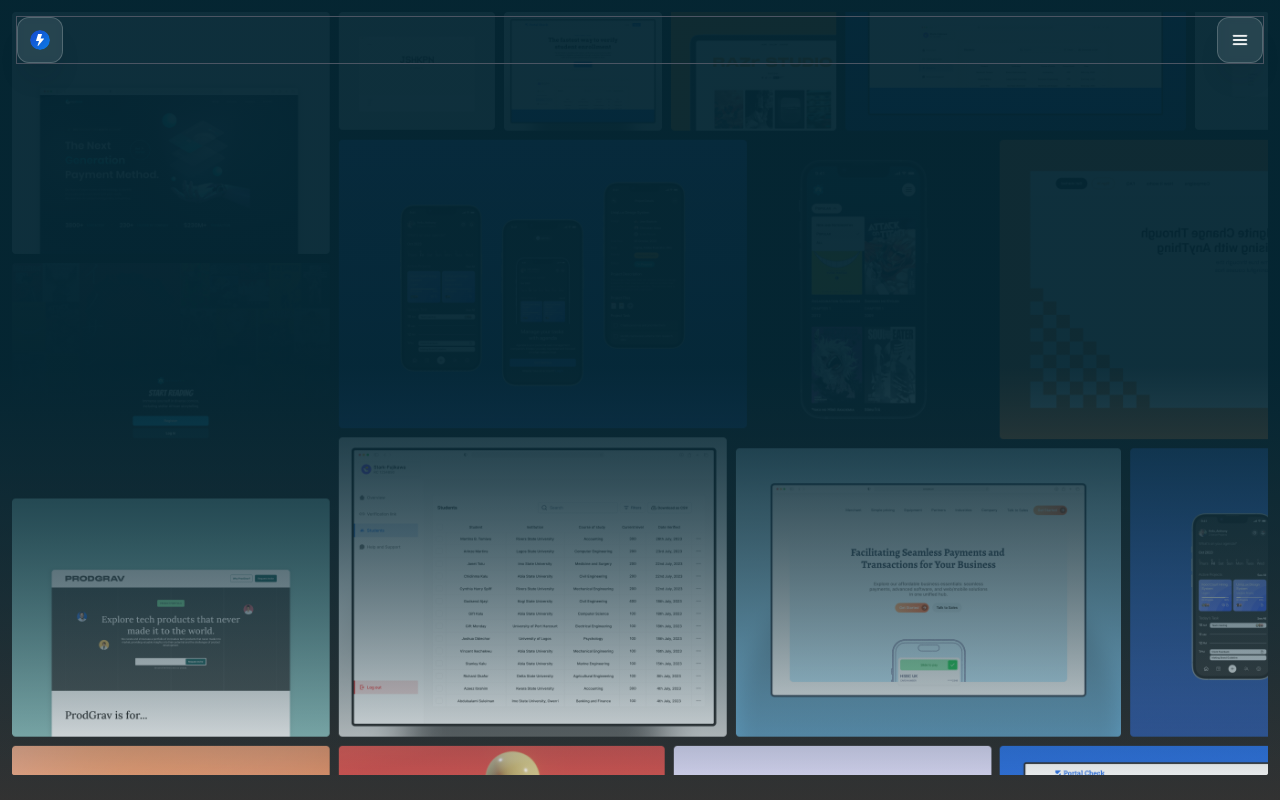
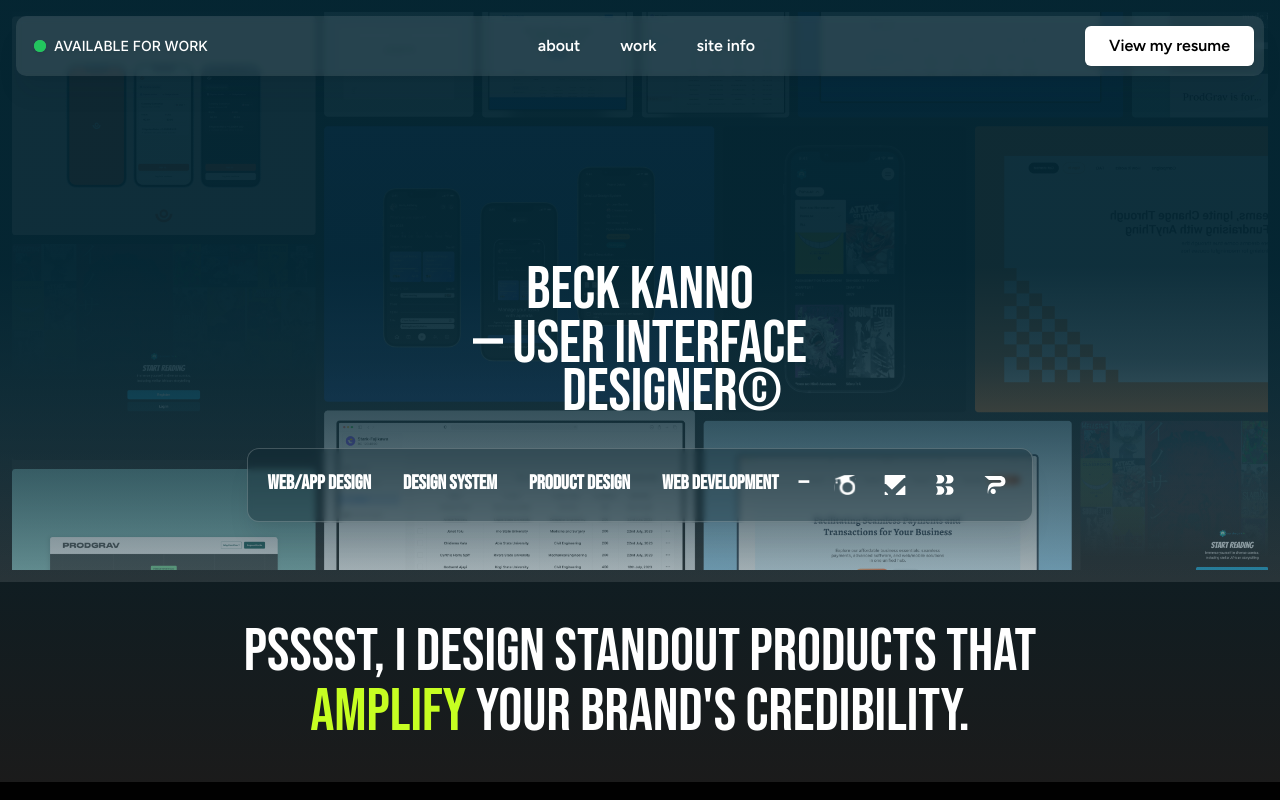
Before and after one commit to altBeck/noble, a React (Vite) app: page / in a window 1280 px wide. Built offline with nearby package versions, Linux system fonts and the light colour scheme.

Commit message:
update-header

```diff
--- a/src/components/header/Header.tsx
+++ b/src/components/header/Header.tsx
@@ -2,12 +2,13 @@ import och from "../../assets/img/och-logo.svg";
 import brz from "../../assets/img/breezr-logo.svg";
 import pc from "../../assets/img/pc-logo.svg";
 import pup from "../../assets/img/puplar.svg";
+import { Link } from "react-router-dom";
 
 
 const Header = () => {
   return (
     <div className="text-center">
-      <div className="work w-[68%] bigPhone:w-[226px] py-2.5 uppercase">
+      <div className="work w-[68%] bigPhone:w-[226px] py-2.5 uppercase md:hidden">
         <p className="ml-4 flex items-center m-0 md:pb-0 space-x-2">
           <span className="relative flex h-3 w-3">
             <span className="animate-ping absolute inline-flex h-full w-full rounded-full bg-green-400 opacity-75"></span>
@@ -18,14 +19,77 @@ const Header = () => {
         </p>
       </div>
 
-      <div className="font-display mx-auto text-5xl text-white mt-8">
-        <h1 className="text-left">beck kanno</h1>
+      <div className="font-display mx-auto text-5xl md:text-6xl text-white mt-8 md:mt-0">
+        <h1 className="text-left md:text-center">beck kanno</h1>
           <h1 className="leading-[3rem]">— user interface <br /><span className="ml-16">designer©</span>
         </h1>
       </div>
 
-      <div className="font-body uppercase mx-auto mt-8 body p-5">
-        <div className="grid font-medium grid-cols-2 gap-4 text-[15px]">
+      <div
+        className="hidden md:flex md:flex-col w-fit mx-auto "
+      >
+        <div
+          className="uppercase mx-auto mt-8 body-work p-5 flex align-middle  space-x-5"
+        >
+          <div className="font-bold flex gap-8 text-xl font-display">
+            <p>web/app design</p>
+            <p>design system</p>
+            <p>product design</p>
+            <p>web development</p>
+          </div>
+
+          <p className="font-bold gap-8 text-xl font-display">—</p>
+
+          <div className="flex space-x-4">
+            <Link to="https://onlinecoursehost.com"
+              className="p-1.5 hover:rounded-[4px] m-auto hover:bg-[#fff2] hover:transition-colors hover:duration-300 hover:ease-out"
+            >
+              <img
+                src={och}
+                alt="OnlineCourseHost.Com logo"
+                width={22}
+                height={22}
+              />
+            </Link>
+
+            <Link to="https://portal-check.vercel.app"
+              className="p-1.5 hover:rounded-[4px] m-auto hover:bg-[#fff2] hover:transition-colors hover:duration-300 hover:ease-out"
+            >
+              <img
+                src={pc}
+                alt="Portal Check logo"
+                width={22}
+                height={22}
+              />
+            </Link>
+
+            <Link to="https://breeze.africa/"
+              className="p-1.5 hover:rounded-[4px] m-auto hover:bg-[#fff2] hover:transition-colors hover:duration-300 hover:ease-out"
+            >
+              <img
+                src={brz}
+                alt="Breeze logo"
+                width={22}
+                height={22}
+              />
+            </Link>
+
+            <Link to="https://puplar.com"
+              className="p-1.5 hover:rounded-[4px] m-auto hover:bg-[#fff2] hover:transition-colors hover:duration-300 hover:ease-out"
+            >
+            <img
+              src={pup}
+              alt="Puplar logo"
+              width={22}
+              height={22}
+            />
+            </Link>
+          </div>
+        </div>
+      </div>
+
+      <div className="font-body uppercase mx-auto mt-8 body p-5 md:hidden">
+        <div className="grid font-semibold grid-cols-2 gap-4 text-[15px] font-nav">
           <p>web/app design</p>
           <p>design system</p>
           <p>product design</p>
@@ -34,7 +98,7 @@ const Header = () => {
       </div>
 
 
-      <div className="flex body-work mx-auto justify-center space-x-4 w-[45%] p-2.5 mt-3">
+      <div className="flex body-work mx-auto justify-center md:hidden space-x-4 w-[45%] p-2.5 mt-3">
         <img
           src={och}
           alt="OnlineCourseHost.Clogo"
--- a/src/components/navbar/Navbar.tsx
+++ b/src/components/navbar/Navbar.tsx
@@ -35,8 +35,61 @@ const Navbar = () => {
 
   return (
     <nav className="font-body px-4 py-4 fixed w-full z-20 top-0 left-0">
-      <div className="flex container flex-wrap justify-between mx-auto md:border md:border-gray-600">
-        <div className="rounded-xl border border-regal-300 bg-regal-200 p-3 gap-2.5 point">
+
+      {/* DESKTOP VIEW */}
+      <div className="flex container flex-wrap justify-between mx-auto">
+
+        <div
+          className="hidden md:flex justify-between p-2.5 w-full bg-[#ffffff1a] point rounded-[10px] drop-shadow-md"
+        >
+          <p className="pl-2 flex items-center m-0 md:pb-0 space-x-2">
+            <span className="relative flex h-3 w-3">
+              <span className="animate-ping absolute inline-flex h-full w-full rounded-full bg-green-400 opacity-75"></span>
+              <span className="relative inline-flex rounded-full h-3 w-3 bg-green-500"></span>
+            </span>
+            <span className="font-medium !text-white text-sm uppercase">Available for work
+            </span>
+          </p>
+
+          <div
+          className="list-none flex flex-row align-middle justify-center space-x-2"
+          >
+            <Link
+              to="/about"
+              className="px-4 py-2 hover:rounded-[4px] font-nav font-semibold m-auto hover:bg-[#fff2] hover:transition-colors hover:duration-300 hover:ease-out"
+            >
+              about
+            </Link>
+
+            <Link
+              to="/work"
+              className="px-4 py-2 hover:rounded-[4px] font-nav font-semibold m-auto hover:bg-[#fff2] hover:transition-colors hover:duration-300 hover:ease-out"
+            >
+              work
+            </Link>
+
+            <Link
+              to="/site-info"
+              className="px-4 py-2 hover:rounded-[4px] font-nav font-semibold m-auto hover:bg-[#fff2] hover:transition-colors hover:duration-300 hover:ease-out"
+            >
+              site info
+            </Link>
+
+          </div>
+
+          <button
+            className="p-2 px-6 rounded-md font-semibold font-nav text-base bg-white text-black"
+          >
+            <Link
+              to="https://drive.google.com/file/d/1hRKMXlBzwAMaPTp5xisGXGLnPGM-uab1/view?usp=sharing"
+              target="_blank">
+              View my resume
+            </Link>
+          </button>
+        </div>
+
+
+        <div className="rounded-xl border border-regal-300 bg-regal-200 p-3 gap-2.5 point md:hidden">
           <Link
             to="/"
             >
@@ -49,7 +102,7 @@ const Navbar = () => {
 
         <div
           onClick={toggleMenu}
-          className="rounded-xl border border-regal-300 bg-regal-200 p-3 gap-2.5 point"
+          className="md:hidden rounded-xl border border-regal-300 bg-regal-200 p-3 gap-2.5 point"
         >
           <img
             src={menuOpen ? close : menu}
@@ -127,7 +180,6 @@ const Navbar = () => {
                   </span>
                 </Link>
               </li>
-
 
               <div>
                 <div className="mt-4 py-2.5 pl-3 hover:rounded-lg hover:bg-black">
--- a/src/index.css
+++ b/src/index.css
@@ -1,4 +1,4 @@
-@import url('https://fonts.googleapis.com/css2?family=Bebas+Neue&family=Inter:wght@300;400;500;600;700;800;900&display=swap');
+@import url('https://fonts.googleapis.com/css2?family=Bebas+Neue&family=Figtree:ital,wght@0,300..900;1,300..900&family=Inter:wght@100..900&display=swap');
 
 @tailwind base;
 @tailwind components;
--- a/src/pages/home/Home.tsx
+++ b/src/pages/home/Home.tsx
@@ -1,13 +1,13 @@
 import mobile from "../../assets/heat.png";
-import desktop from "../../assets/pimp.png";
+import desktop from "../../assets/pimp.2.png";
 import { Navbar, Header } from "../../components";
 
 const Home = () => {
   return (
-    <main className="h-full relative w-full flex flex-col bg-gradient-to-b from-regal-100 via-black-40% md:via-35% lg:via-25% xl:via-50% to-regal-200">
+    <main className="h-full relative w-full flex flex-col bg-gradient-to-b from-regal-100 via-black-40% md:via-15% lg:via-25% xl:via-50% to-regal-200">
 
       <section
-        className="h-100dvh flex flex-col bg-gradient-to-b md:p-3  from-regal-100 via-black-40% md:via-35% lg:via-25% xl:via-50% to-regal-200"
+        className="h-100dvh md:h-auto flex flex-col bg-gradient-to-b md:p-3 from-regal-100 via-black-40% md:via-35% lg:via-25% xl:via-50% to-regal-200"
       >
         <div className="fixed z-50">
           <Navbar />
@@ -23,21 +23,27 @@ const Home = () => {
           <img
             src={desktop}
             alt="Portfolio Preview"
-            className="w-full hidden md:flex md:flex-col md:justify-center md:align-middle m-auto "
+            className="w-full hidden md:flex md:flex-col md:justify-center md:align-middle m-auto"
           />
         </div>
 
-        <section className="md:hidden flex flex-col justify-center  mx-auto p-6 inset-0 absolute">
+        <div className="flex flex-col justify-center mx-auto p-6 inset-0 absolute">
           <Header />
-        </section>
+        </div>
       </section>
 
 
-      <section
-        className=""
+      <header
+        className="flex flex-col z-50"
       >
+        <div
+          className="p-10"
+        >
+          <p className="text-center mx-auto md:text-6xl md:w-3/4 md:font-display md:uppercase">psssst, i design standout products that <span className="text-[#C6FE22] ">amplify</span> your brand's credibility.</p>
+        </div>
+      </header>
 
-      </section>
+      <section></section>
     </main>
   )
 }
--- a/tailwind.config.js
+++ b/tailwind.config.js
@@ -11,6 +11,7 @@ export default {
       fontFamily: {
         'body': ['"Inter"', 'system-ui'],
         'display': ['"Bebas Neue"', 'system-ui'],
+        'nav': ['"Figtree"', 'system-ui'],
       },
       colors: {
         regal: {
@@ -34,6 +35,13 @@ export default {
         'max-xl': {'max': '1280px'}, // max-width for xl
         'max-2xl': {'max': '1536px'},// max-width for 2xl
       },
+      transitionDuration: {
+        '300': '300ms',
+        '200': '200ms',
+      },
+      transitionTimingFunction: {
+        'ease': 'ease',
+      },
     },
   },
   plugins: [],
```
Also changed, not shown: src/assets/pimp.2.png (added).
